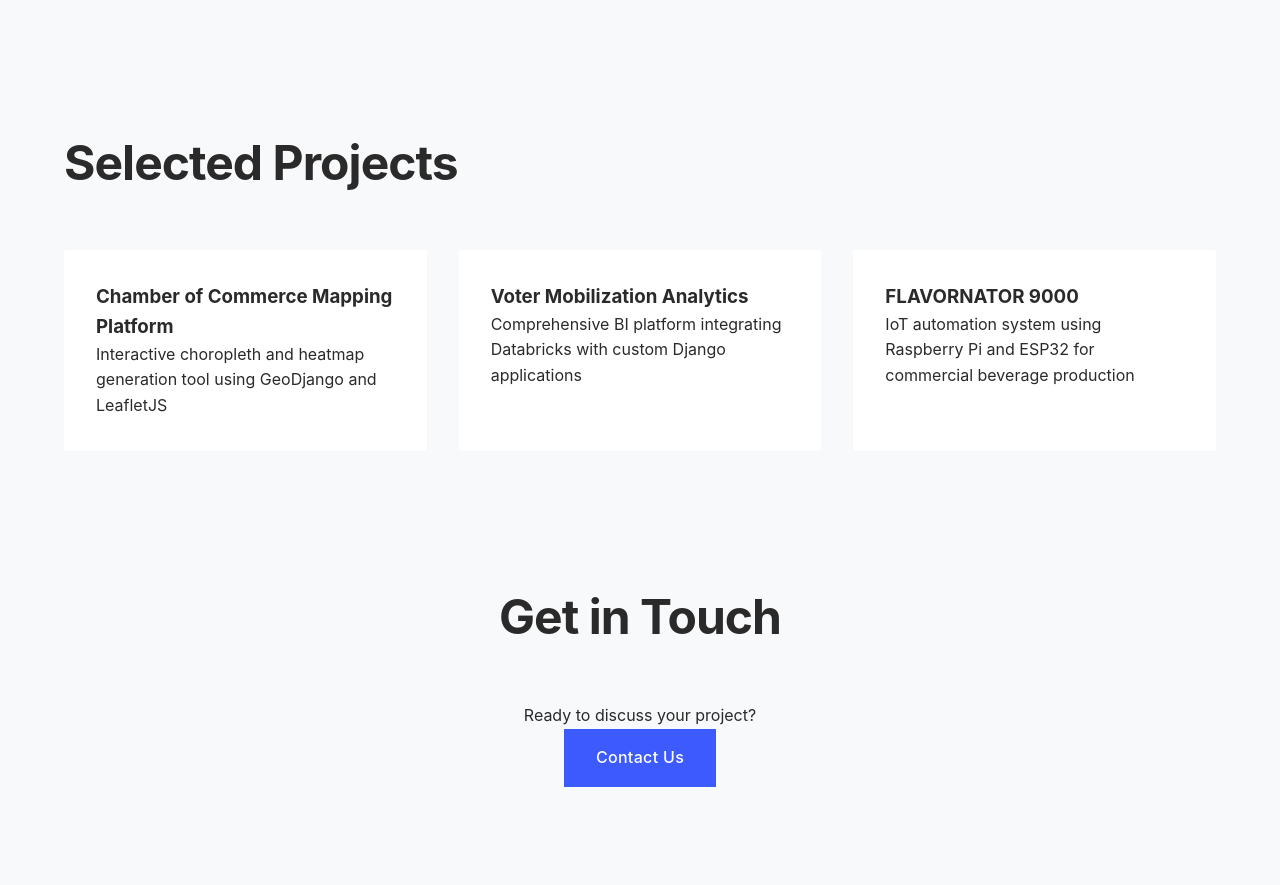
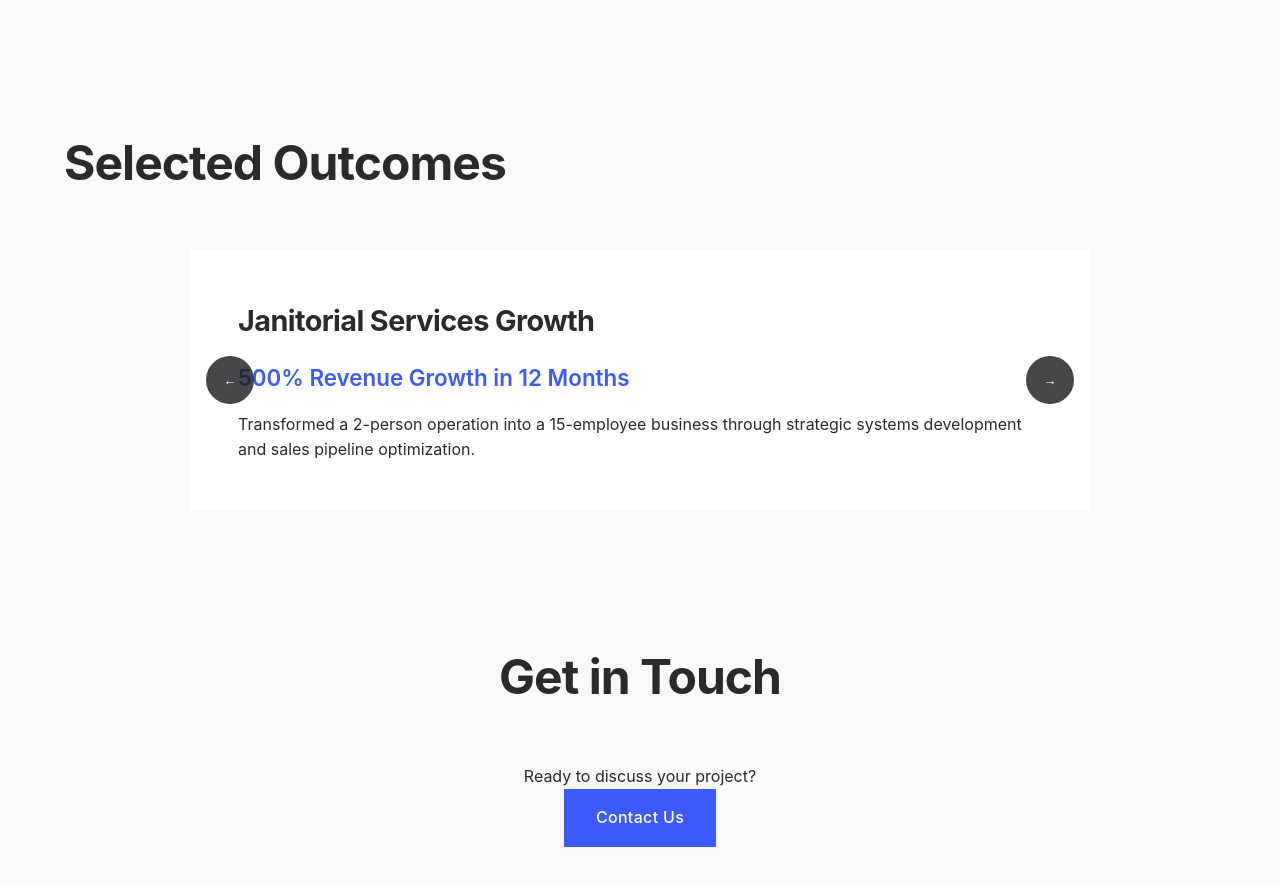
Before and after one commit to sroerick/wyotown, a plain HTML site: page index.html in a window 1280 px wide. Shown: the part 1942-2827 px from the top of the page. Before the commit the page ends 2793 px from the top, so only its background shows below. Drawn offline with Linux system fonts and the light colour scheme.

Commit message:
add carousel

```diff
--- a/index.html
+++ b/index.html
@@ -51,19 +51,38 @@
 
     <section id="portfolio">
         <div class="container">
-            <h2>Selected Projects</h2>
-            <div class="portfolio-grid">
-                <div class="project">
-                    <h3>Chamber of Commerce Mapping Platform</h3>
-                    <p>Interactive choropleth and heatmap generation tool using GeoDjango and LeafletJS</p>
+            <h2>Selected Outcomes</h2>
+            <div class="carousel">
+                <div class="carousel-track">
+                    <div class="carousel-slide">
+                        <h3>Janitorial Services Growth</h3>
+                        <p class="outcome">500% Revenue Growth in 12 Months</p>
+                        <p>Transformed a 2-person operation into a 15-employee business through strategic systems development and sales pipeline optimization.</p>
+                    </div>
+                    <div class="carousel-slide">
+                        <h3>Dental Practice Optimization</h3>
+                        <p class="outcome">30% Increase in Patient Throughput</p>
+                        <p>Streamlined front desk operations and modernized IT infrastructure while ensuring HIPAA compliance.</p>
+                    </div>
+                    <div class="carousel-slide">
+                        <h3>Chamber of Commerce Mapping</h3>
+                        <p class="outcome">100+ Economic Development Projects</p>
+                        <p>Custom geospatial platform enabling data-driven decision making for business development initiatives.</p>
+                    </div>
+                    <div class="carousel-slide">
+                        <h3>Voter Mobilization Platform</h3>
+                        <p class="outcome">50+ Client Organizations</p>
+                        <p>Scaled analytics platform handling millions of voter records, driving targeted engagement campaigns.</p>
+                    </div>
+                    <div class="carousel-slide">
+                        <h3>Real Estate Investment Tool</h3>
+                        <p class="outcome">$100M+ in LITEC Awards</p>
+                        <p>Geographic scoring system that directly contributed to winning multiple eight-figure tax credit awards.</p>
+                    </div>
                 </div>
-                <div class="project">
-                    <h3>Voter Mobilization Analytics</h3>
-                    <p>Comprehensive BI platform integrating Databricks with custom Django applications</p>
-                </div>
-                <div class="project">
-                    <h3>FLAVORNATOR 9000</h3>
-                    <p>IoT automation system using Raspberry Pi and ESP32 for commercial beverage production</p>
+                <div class="carousel-nav">
+                    <button class="prev" aria-label="Previous slide">←</button>
+                    <button class="next" aria-label="Next slide">→</button>
                 </div>
             </div>
         </div>
--- a/styles.css
+++ b/styles.css
@@ -174,3 +174,64 @@ section h2 {
         gap: 1rem;
     }
 }
+
+.carousel {
+    position: relative;
+    max-width: 900px;
+    margin: 0 auto;
+    overflow: hidden;
+}
+
+.carousel-track {
+    display: flex;
+    transition: transform 0.5s ease-in-out;
+}
+
+.carousel-slide {
+    min-width: 100%;
+    padding: 3rem;
+    background: white;
+    border-radius: 2px;
+    box-shadow: 0 1px 3px rgba(0,0,0,0.05);
+}
+
+.carousel-slide h3 {
+    font-size: 1.8rem;
+    margin-bottom: 1rem;
+    letter-spacing: -0.02em;
+}
+
+.carousel-slide .outcome {
+    font-size: 1.4rem;
+    color: var(--secondary-color);
+    font-weight: 600;
+    margin-bottom: 1rem;
+}
+
+.carousel-nav {
+    display: flex;
+    justify-content: space-between;
+    position: absolute;
+    width: 100%;
+    top: 50%;
+    transform: translateY(-50%);
+    pointer-events: none;
+    padding: 0 1rem;
+}
+
+.carousel-nav button {
+    background: var(--primary-color);
+    color: white;
+    border: none;
+    width: 3rem;
+    height: 3rem;
+    border-radius: 50%;
+    cursor: pointer;
+    pointer-events: auto;
+    transition: opacity 0.3s ease;
+    opacity: 0.8;
+}
+
+.carousel-nav button:hover {
+    opacity: 1;
+}
```
